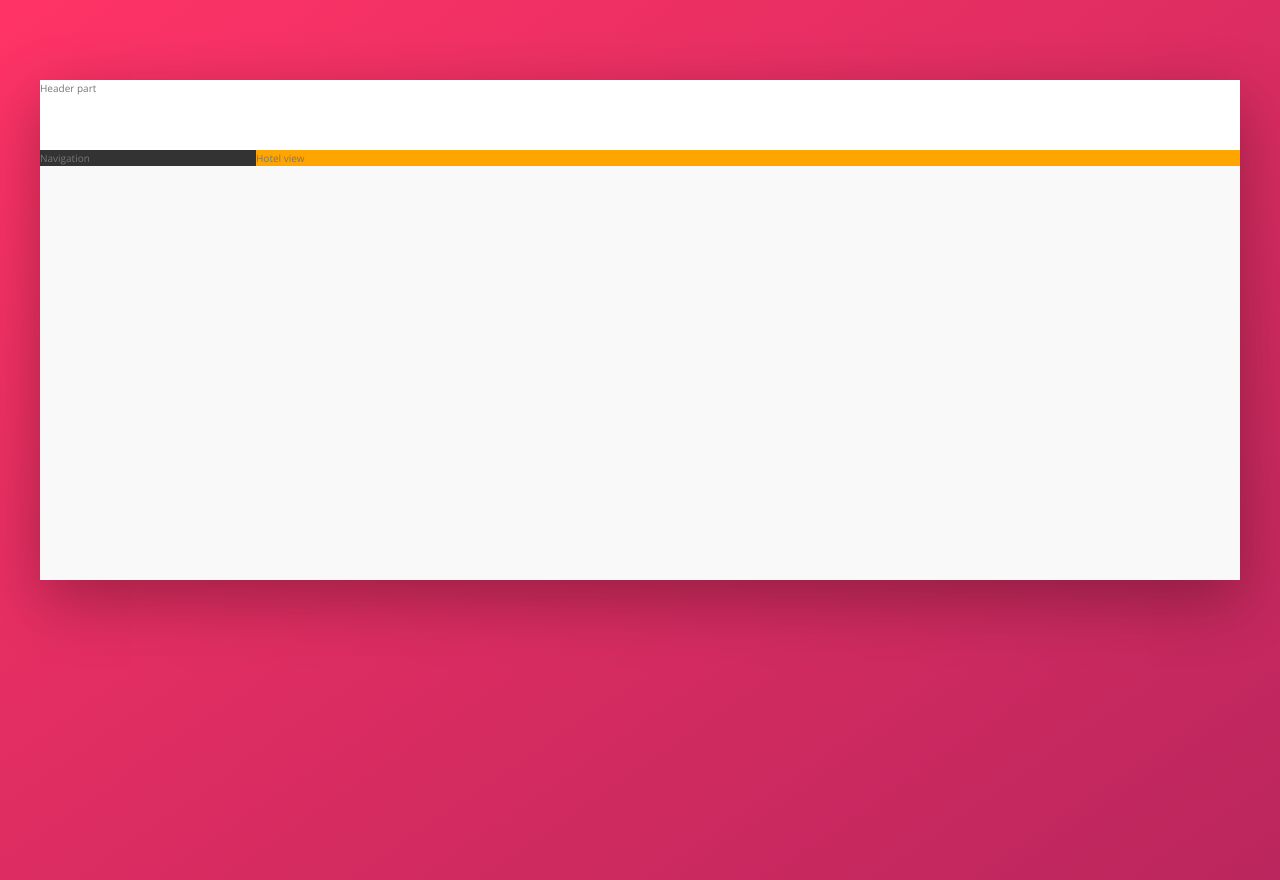
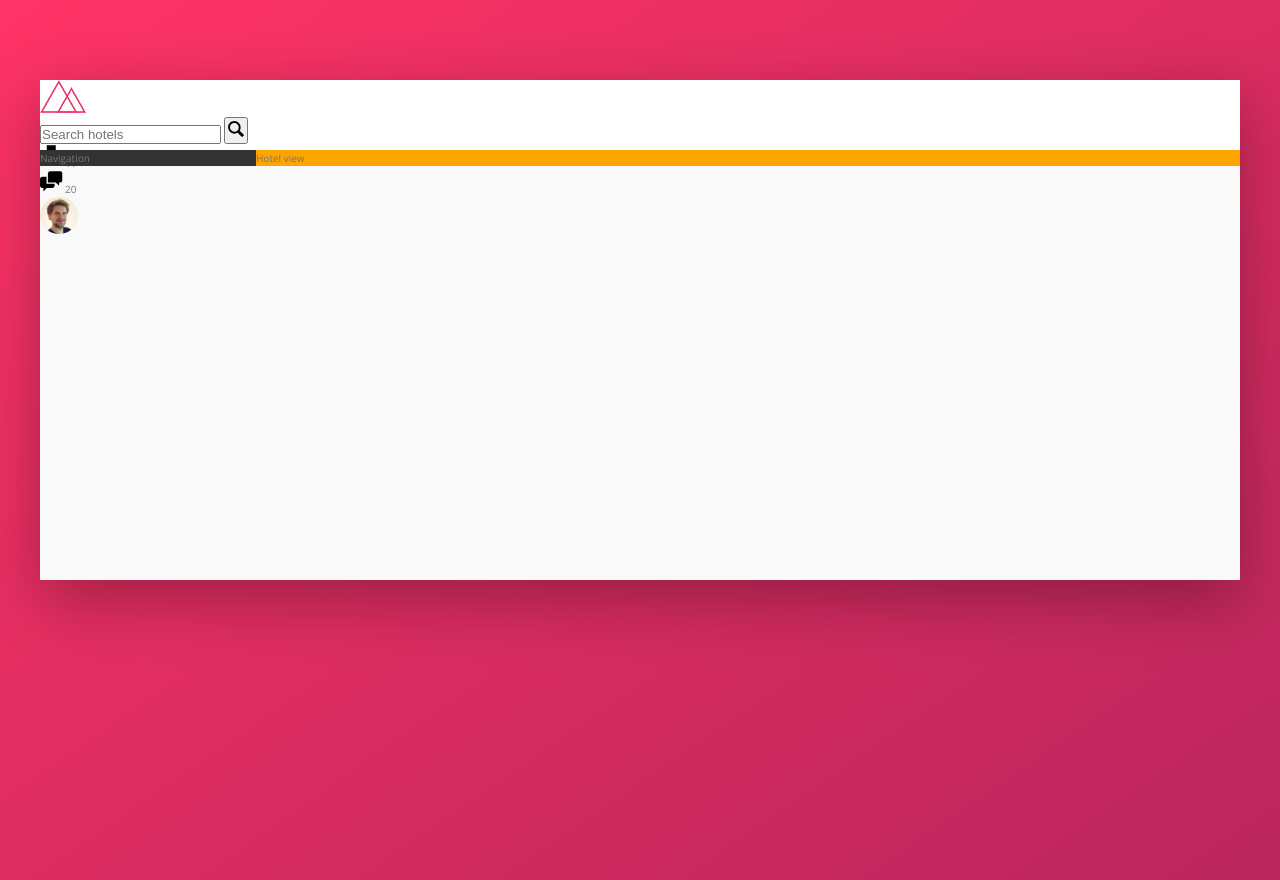
Before and after one commit to kotekirkitadze/trillo-project, a website: page index.html in a window 1280 px wide. Drawn offline with nearby package versions, Linux system fonts and the light colour scheme.

Commit message:
svgs and elements added

```diff
--- a/index.html
+++ b/index.html
@@ -17,7 +17,44 @@
 	</head>
 	<body>
 		<div class="container">
-			<header class="header">Header part</header>
+			<header class="header">
+				<img src="img/logo.png" alt="trillo logo" class="logo" />
+
+				<form action="#" class="search">
+					<input
+						type="text"
+						class="search__input"
+						placeholder="Search hotels"
+					/>
+					<button class="search__button">
+						<svg class="search__icon">
+							<use xlink:href="img/sprite.svg#icon-magnifying-glass"></use>
+						</svg>
+					</button>
+				</form>
+
+				<nav class="user-nav">
+					<div class="user-nav__icon-box">
+						<svg class="user-nav__icon">
+							<use xlink:href="img/sprite.svg#icon-bookmark"></use>
+						</svg>
+						<span class="user-nav__notification">11</span>
+					</div>
+					<div class="user-nav__icon-box">
+						<svg class="user-nav__icon">
+							<use xlink:href="img/sprite.svg#icon-chat"></use>
+						</svg>
+						<span class="user-nav__notification">20</span>
+					</div>
+					<div class="user-nav__user">
+						<img
+							src="img/user.jpg"
+							alt="User photo"
+							class="user-nav__user-photo"
+						/>
+					</div>
+				</nav>
+			</header>
 			<div class="content">
 				<nav class="sidebar">Navigation</nav>
 				<main class="hotel-view">Hotel view</main>
--- a/sass/_components.scss
+++ b/sass/_components.scss
@@ -0,0 +1,48 @@
+///////////////////////////////
+/// Logo
+
+.logo {
+	height: 3.25rem;
+}
+
+///////////////////////////////
+/// Search box
+
+.search {
+	&__input {
+	}
+
+	&__button {
+	}
+
+	&__icon {
+		width: 2rem;
+		height: 2rem;
+	}
+}
+
+///////////////////////////////
+/// User navigation
+.user-nav {
+	&__icon-box {
+	}
+
+	&__icon {
+		width: 2.25rem;
+		height: 2.25rem;
+	}
+
+	&__notification {
+	}
+
+	&__user {
+	}
+
+	&__user-photo {
+		height: 3.75rem;
+		border-radius: 50%;
+	}
+
+	&__user-name {
+	}
+}
```
Also changed, not shown: css/style.css, img/SVG/aircraft-take-off.svg (added), img/SVG/bookmark.svg (added), img/SVG/chat.svg (added), img/SVG/chevron-small-right.svg (added), img/SVG/home.svg (added), img/SVG/key.svg (added), img/SVG/location-pin.svg (added), img/SVG/magnifying-glass.svg (added), img/SVG/map.svg (added), img/SVG/star.svg (added), img/sprite.svg.
